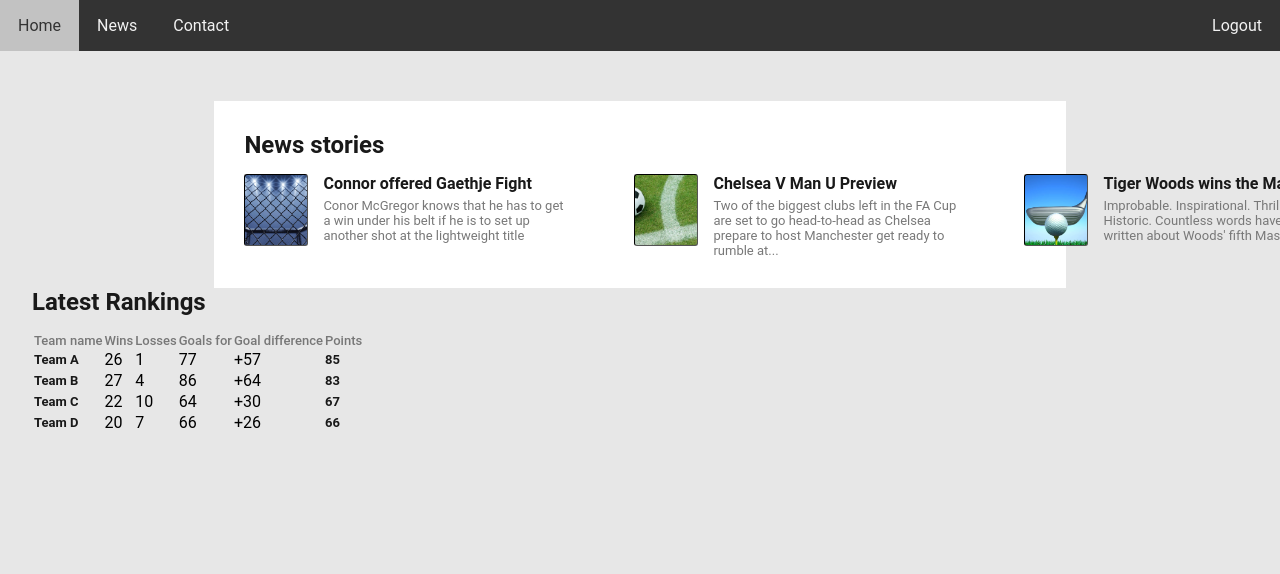
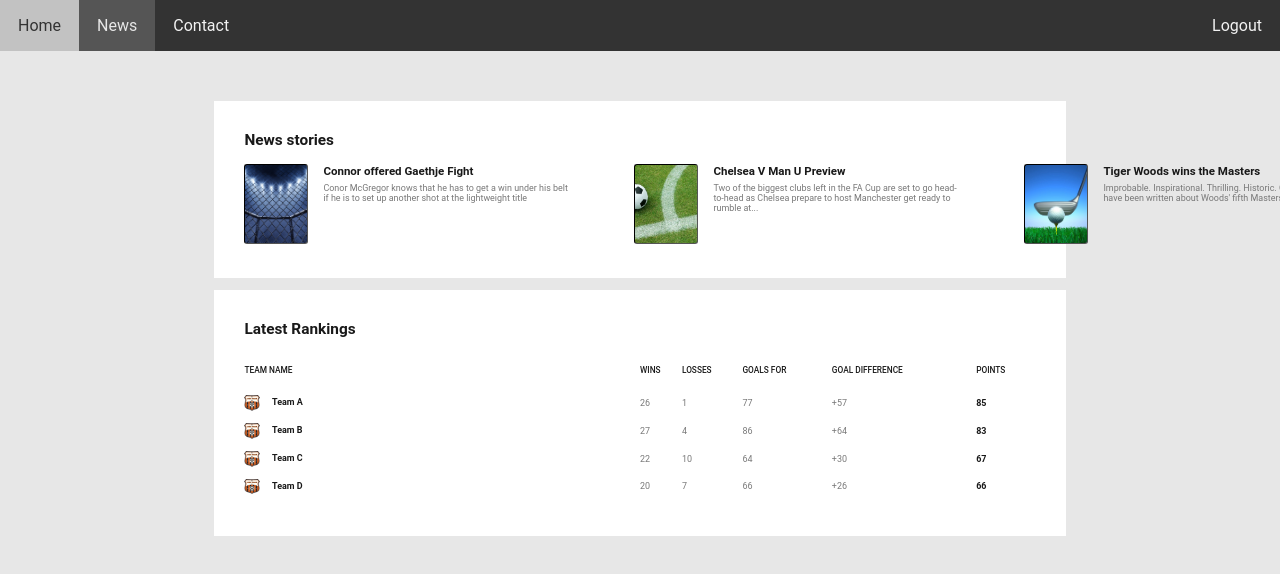
Before and after one commit to gelmisb/cssTest, a plain HTML site: page index.html in a window 1280 px wide. Shown: the top 574 px of the page. Drawn offline with Linux system fonts and the light colour scheme.

Commit message:
Added all styles - final push

```diff
--- a/css/navbar.css
+++ b/css/navbar.css
@@ -18,16 +18,18 @@
   padding: 16px 18px;
 }
 
-#navbar a:hover {
-  color: #333;
-  background-color: rgba(230, 230, 230, 0.8);
-  transition: .35s;
-}
+
 
 #logout {float: right !important;}
 
 .current {
-  background-color: #555;
-  color: #e7e7e7;
+  background-color: #555 !important;
+  color: #e7e7e7 !important;
+  transition: .35s !important;
+}
+
+#navbar a:hover, .current:hover {
+  color: #333 !important;
+  background-color: rgba(230, 230, 230, 0.8) !important;
   transition: .35s;
 }
--- a/css/styles.css
+++ b/css/styles.css
@@ -10,7 +10,8 @@ body {
 }
 
 .headings {
-  font-size: 24px;
+  /* Font size using vertical width will be responisve to the screen 1.2vw is eual to 24px */
+  font-size: 1.2vw;
   font-family: "Roboto", sans-serif;
   font-weight: 700;
   color: #191919;
@@ -18,32 +19,29 @@ body {
 }
 
 .newsTitles {
-  font-size: 16px;
+  /* Font size using vertical width will be responisve to the screen 0.9vw is eual to 16px */
+  font-size: 0.9vw;
   font-family: "Roboto", sans-serif;
   font-weight: 700;
   color: #191919;
 }
 
 .teamNames, .points {
-  font-size: 13px;
+  /* Font size using vertical width will be responisve to the screen 0.7vw is eual to 13px */
+  font-size: 0.7vw;
   font-family: "Roboto", sans-serif;
   font-weight: 700;
   color: #191919;
 }
 
-p {
-  font-size: 13px;
+p, .scores {
+  /* Font size using vertical width will be responisve to the screen 0.7vw is eual to 13px */
+  font-size: 0.7vw;
   font-family: "Roboto", sans-serif;
   font-weight: 400;
   color: #787878;
 }
 
-th {
-  font-size: 13px;
-  font-family: "Roboto", sans-serif;
-  font-weight: 500;
-  color: #777;
-}
 
 .content {
   width: 95%;
@@ -51,16 +49,19 @@ th {
   margin-right:auto;
 }
 
-#newsStories {
+#newsStories, #teamRankings {
   background-color: #fff;
   padding: 30px;
   width: 70%;
   margin-left: auto;
   margin-right: auto;
+  margin-bottom: 1%;
 }
 
 #newsStoriesFlex {
   display: inline-flex;
+  overflow-x: hidden;
+  overflow-y: hidden;
 }
 
 #newsStoriesFlex div {
@@ -79,10 +80,10 @@ th {
 .storyImg {
   flex: none !important;
   background-repeat: no-repeat;
-  background-size: 120px;
+  background-size: cover;
   background-position: center;
   width: 5vw !important;
-  height: 9vh !important;
+  height: 10vh !important;
   border: 1px inset #555;
   border-radius: 3px;
   margin-right: 5%;
--- a/css/table.css
+++ b/css/table.css
@@ -0,0 +1,28 @@
+table {
+  border-collapse:separate;
+  border-spacing: 0 0.8em;
+  width: 100%;
+}
+
+th {
+  /* Font size using vertical width will be responisve to the screen 0.65vw is eual to 12px */
+  font-size: 0.65vw;
+  font-family: "Roboto", sans-serif;
+  font-weight: 500;
+  color: #191919;
+  text-transform: uppercase;
+  padding-bottom: 1%;
+  text-align: left;
+}
+
+
+.teamNames {
+  align-items:center;
+}
+
+.teamNames img {
+  width: 4%;
+  margin-right: 3%;
+    vertical-align: middle;
+
+}
--- a/index.html
+++ b/index.html
@@ -7,11 +7,11 @@
   <meta name="author" content="Gelmis Bartulis">
   <meta name="viewport" content="width=device-width, initial-scale=1, viewport-fit=cover">
   <!-- Standard favicon -->
-  <link rel="icon" type="img/team-logo.png" href="www.fusioneer.com">
+  <link rel="icon" type="img" href="img/Team%20Icons/team-logo.png">
   <!-- Recommended favicon format -->
-  <link rel="icon" type="img/team-logo.png" href="www.fusioneer.com">
+  <link rel="icon" type="img" href="img/Team%20Icons/team-logo.png">
   <!-- Apple Touch Icon (at least 200x200px) -->
-  <link rel="apple-touch-icon" href="/custom-icon.png">
+  <link rel="apple-touch-icon" href="img/team-logo.png">
   <!-- To run web application in full-screen -->
   <meta name="apple-mobile-web-app-capable" content="yes">
   <!-- Has no effect unless you have the previous meta tag -->
@@ -19,6 +19,7 @@
 
   <link rel="stylesheet" href="css/styles.css">
   <link rel="stylesheet" href="css/navbar.css">
+  <link rel="stylesheet" href="css/table.css">
 
   <title>CSS test - Gelmis Bartulis</title>
 
@@ -26,8 +27,8 @@
   <body>
 
    <div id="navbar">
-    <a href="#home" class="current">Home</a>
-    <a href="#news">News</a>
+    <a href="#home">Home</a>
+    <a href="#news" class="current">News</a>
     <a href="#contact">Contact</a>
     <a href="#logout" id="logout">Logout</a>
   </div>
@@ -82,7 +83,7 @@
         <table>
           <thead>
             <tr>
-              <th>Team name</th>
+              <th width="50%">Team name</th>
               <th>Wins</th>
               <th>Losses</th>
               <th>Goals for</th>
@@ -93,7 +94,7 @@
 
           <tbody>
             <tr>
-              <td class="teamNames">Team A</td>
+              <td class="teamNames"><img src="img/Team%20Icons/team-logo.png" alt="team icons">Team A</td>
               <td class="scores">26</td>
               <td class="scores">1</td>
               <td class="scores">77</td>
@@ -102,7 +103,7 @@
             </tr>
 
             <tr>
-              <td class="teamNames">Team B</td>
+              <td class="teamNames"><img src="img/Team%20Icons/team-logo.png" alt="team icons">Team B</td>
               <td class="scores">27</td>
               <td class="scores">4</td>
               <td class="scores">86</td>
@@ -111,7 +112,7 @@
             </tr>
 
             <tr>
-              <td class="teamNames">Team C</td>
+              <td class="teamNames"><img src="img/Team%20Icons/team-logo.png" alt="team icons">Team C</td>
               <td class="scores">22</td>
               <td class="scores">10</td>
               <td class="scores">64</td>
@@ -120,7 +121,7 @@
             </tr>
 
             <tr>
-              <td class="teamNames">Team D</td>
+              <td class="teamNames"><img src="img/Team%20Icons/team-logo.png" alt="team icons">Team D</td>
               <td class="scores">20</td>
               <td class="scores">7</td>
               <td class="scores">66</td>
@@ -137,9 +138,5 @@
 
     </div>
 
-
-    </div>
-
-
   </body>
 </html>
```
Lines whose indentation alone changed are shown as unchanged.
